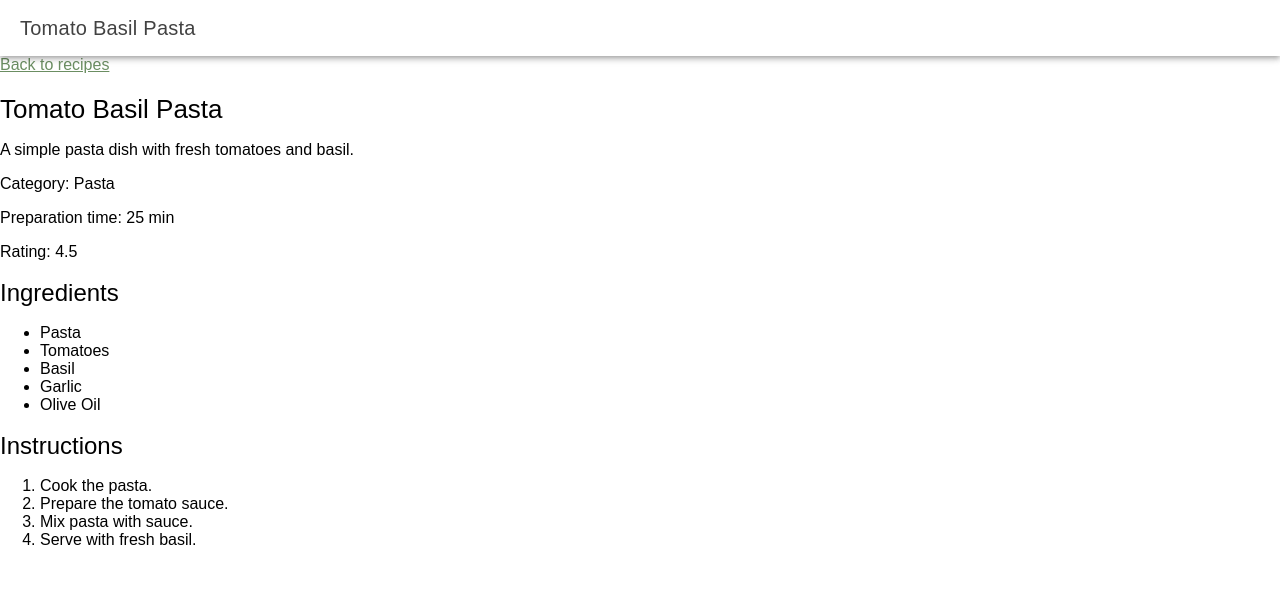
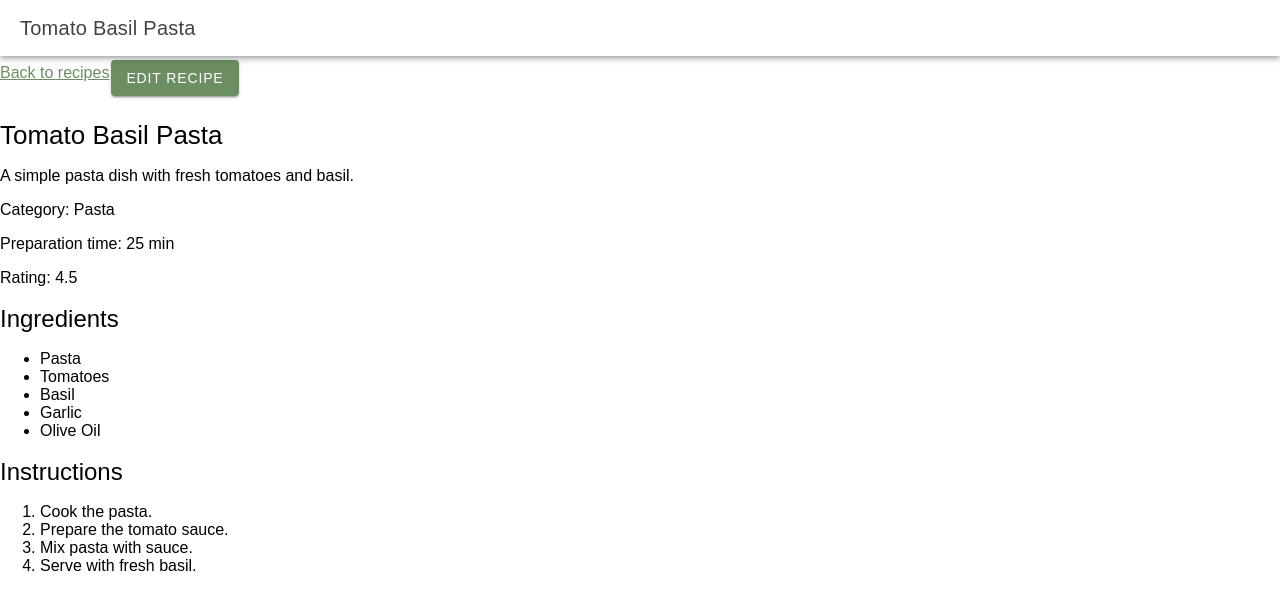
Before and after one commit to mhdbadr/kochrezepte_app, a React (Vite) app: page /recipes/1 in a window 1280 px wide. Shown: the top 610 px of the page. Built offline with nearby package versions, Linux system fonts and the light colour scheme.

Commit message:
feat: add Edit button to RecipeDetailPage for quick access to recipe editing

```diff
--- a/src/pages/RecipeDetailPage.tsx
+++ b/src/pages/RecipeDetailPage.tsx
@@ -52,6 +52,7 @@ export default function RecipeDetailPage() {
       <IonContent fullscreen>
         <main>
           <Link to="/recipes">Back to recipes</Link>
+          <IonButton routerLink={`/recipes/${recipe.id}/edit`}>Edit recipe</IonButton>
           <h1>{recipe.title}</h1>
           {/* Render the optional recipe image when the form or mock data provides one. */}
           {recipe.imageUrl && <img src={recipe.imageUrl} alt={recipe.title} width="320" />}
```
